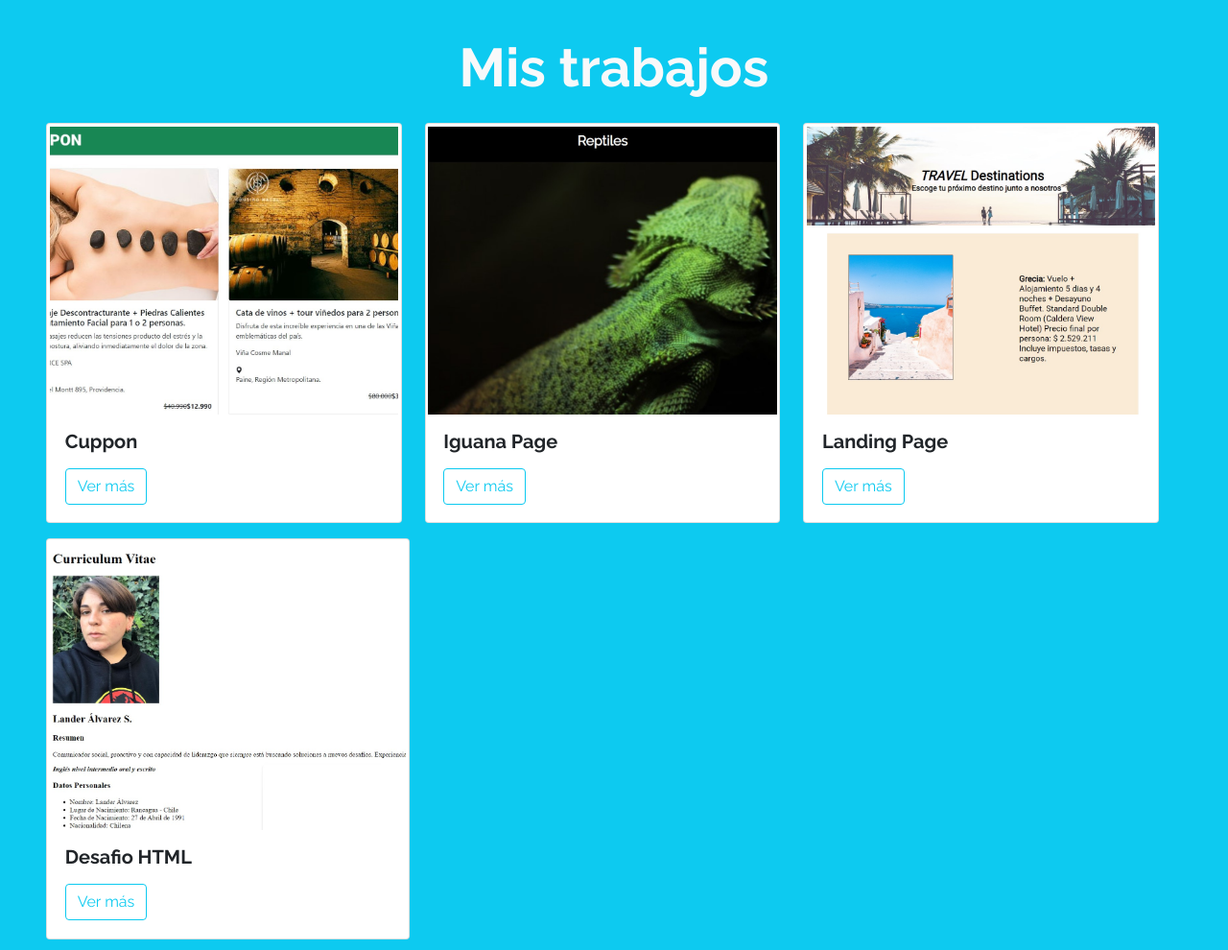
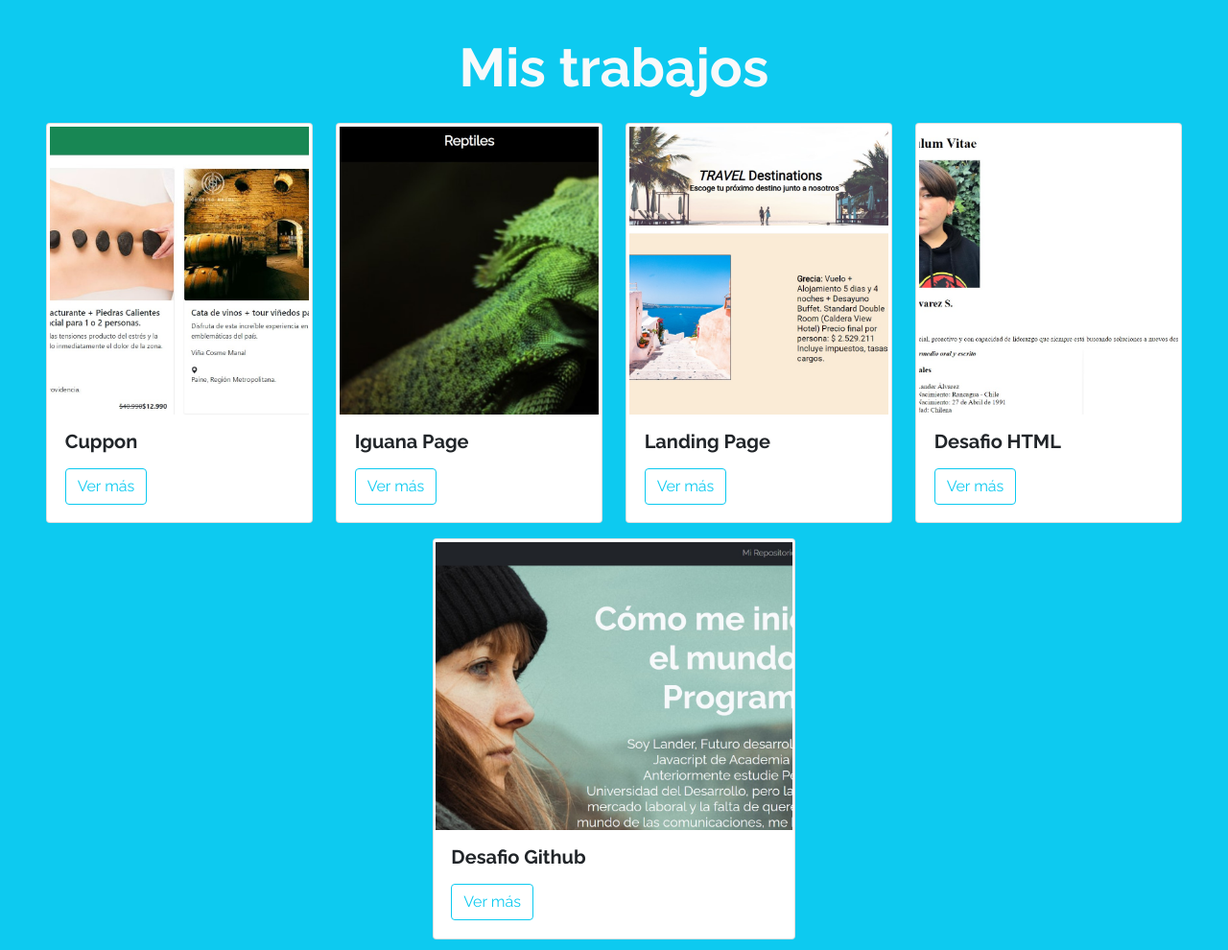
Before and after one commit to LanderA91/Portafolio, a plain HTML site: page index.html in a window 1280 px wide. Shown: the part 1820-2810 px from the top of the page at 96% size. Drawn offline with nearby package versions, Linux system fonts and the light colour scheme.

Commit message:
sistema de columnas section trabajos

```diff
--- a/index.html
+++ b/index.html
@@ -53,7 +53,8 @@
             </div>
             </p>
             <div class="mb-5 pb-5">
-            <a class="btn btn-warning" href="https://github.com/LanderA91" role="button">Mi Repositorio en Github</a>
+                <a class="btn btn-warning" href="https://github.com/LanderA91" role="button">Mi Repositorio en
+                    Github</a>
 
             </div>
         </div>
@@ -66,7 +67,10 @@
         <h2 class="display-3 fw-bold my-4">Acerca de mi</h2>
 
         <p class="my-4">
-        <h2> Soy Lander Álvarez, futuro desarrollador FullStack Javacript de ADL. Anteriormente estudié Periodismo en la Universidad del Desarrollo, pero la saturación del mercado laboral y la falta de incentivos para querer innovar en el mundo de las comunicaciones, me hicieron querer tomar otro rumbo y es así como llegué a la Programación.</h2>
+        <h2> Soy Lander Álvarez, futuro desarrollador FullStack Javacript de ADL. Anteriormente estudié Periodismo en la
+            Universidad del Desarrollo, pero la saturación del mercado laboral y la falta de incentivos para querer
+            innovar en el mundo de las comunicaciones, me hicieron querer tomar otro rumbo y es así como llegué a la
+            Programación.</h2>
 
         </p>
 
@@ -76,14 +80,18 @@
                 <i class="fas fa-camera fa-3x my-3"></i>
                 <h3 class="my-3 fw-bold">Fotografía</h3>
                 <p class="my-3">
-                    Dentro de mis variados hobbies, se encuentra la fotografía la cual llevo realizando desde hace 10 años, participando en concursos y convocatorias a nivel regional y nacional.
+                    Dentro de mis variados hobbies, se encuentra la fotografía la cual llevo realizando desde hace 10
+                    años, participando en concursos y convocatorias a nivel regional y nacional.
                 </p>
             </div>
             <div class="col-12 col-md-4">
                 <i class="fas fa-bullhorn fa-3x my-3"></i>
                 <h3 class="my-3 fw-bold">Vida consciente</h3>
                 <p class="my-3">
-                   Llevo más de 3 años en el mundo de la alimentación consciente, es por ello que para llevar un estilo de vida que se alterna entre en veganismo y el vegetarianismo, que he incursionado cada vez más en la creación de recetas APV, en 2020 tuve un emprendimiento de snacks y dulces veganos, los cuales se comercializaron principalmente en Rancagua y Santiago.
+                    Llevo más de 3 años en el mundo de la alimentación consciente, es por ello que para llevar un estilo
+                    de vida que se alterna entre en veganismo y el vegetarianismo, que he incursionado cada vez más en
+                    la creación de recetas APV, en 2020 tuve un emprendimiento de snacks y dulces veganos, los cuales se
+                    comercializaron principalmente en Rancagua y Santiago.
                 </p>
             </div>
             <div class="col-12 col-md-4">
@@ -93,11 +101,16 @@
 
                 <ol>
                     <li>Certificación Programa de Formación de Lideres, UDD - 2018</li>
+
                     <li>Primer lugar en Proyecto de innovación junto a
                         Fundación Techo-Chile para captación de nuevos
-        socios - 2017.</li>
+                        socios - 2017.
+
+                    </li>
+
                     <li>Participación de Proyecto multimedia "El Nuevo
                         Chile" sobre inmigración - 2017</li>
+
                     <li>Realización de taller radial con los niños y jovenes
                         del Centro Teletón de San Pedro de la Paz,
                         Concepción- 2016</li>
@@ -126,9 +139,9 @@
 
         <h2 class="display-4 fw-bold text-center text-light mb-3 ">Mis trabajos</h2>
 
-        <div class="row">
+
         <div class="row d-flex justify-content-center">
-            <div class="col-12 col-sm-4 py-2">
+            <article class="col-12 col-sm-6 col-md-4 col-xl-3 py-2">
                 <div class="card">
                     <div class="image-top" style="background-image: url(assets/img/card_cuppon1.jpg)"></div>
                     <div class="card-body">
@@ -136,63 +149,67 @@
                         <p class="card-text">
 
                         </p>
-                            <a class="btn btn-outline-info" href="https://landera91.github.io/Desafio-4/" role="button">Ver más</a>
+                        <a class="btn btn-outline-info" href="https://landera91.github.io/Desafio-4/" role="button">Ver
+                            más</a>
 
                         </button>
                     </div>
                 </div>
-            </div>
-            <div class="col-12 col-sm-4 py-2">
+            </article>
+            <article class="col-12 col-sm-6 col-md-4 col-xl-3 py-2">
                 <div class="card">
                     <div class="image-top" style="background-image: url(assets/img/Card_iguana.jpg)"></div>
                     <div class="card-body">
                         <h5 class="card-title fw-bold"> Iguana Page</h5>
                         <p class="card-text">
                         </p>
-                        <a class="btn btn-outline-info" href="https://landera91.github.io/Desafio-3/" role="button">Ver más</a>
+                        <a class="btn btn-outline-info" href="https://landera91.github.io/Desafio-3/" role="button">Ver
+                            más</a>
                         </button>
                     </div>
                 </div>
-            </div>
-            <div class="col-12 col-sm-4 py-2">
+            </article>
+            <article class="col-12 col-sm-6 col-md-4 col-xl-3 py-2">
                 <div class="card">
                     <div class="image-top" style="background-image: url(assets/img/Card_vacaciones.jpg)"></div>
                     <div class="card-body">
                         <h5 class="card-title fw-bold">Landing Page</h5>
                         <p class="card-text">
                         </p>
-                        <a class="btn btn-outline-info" href="https://landera91.github.io/Desafio-2/" role="button">Ver más</a>
+                        <a class="btn btn-outline-info" href="https://landera91.github.io/Desafio-2/" role="button">Ver
+                            más</a>
                         </button>
                     </div>
                 </div>
-            </div>
-        </div>
-        <div class="col-12 col-sm-4 py-2">
+            </article>
+            <article class="col-12 col-sm-6 col-md-6 col-xl-3 py-2">
                 <div class="card">
                     <div class="image-top" style="background-image: url(assets/img/CV\ card.jpg)"></div>
                     <div class="card-body">
                         <h5 class="card-title fw-bold">Desafio HTML</h5>
                         <p class="card-text">
                         </p>
-                    <a class="btn btn-outline-info" href="https://landera91.github.io/Desafio-1/" role="button">Ver más</a>
+                        <a class="btn btn-outline-info" href="https://landera91.github.io/Desafio-1/" role="button">Ver
+                            más</a>
                         </button>
                     </div>
                 </div>
-        </div>
-    </div>
-    <div class="col-12 col-sm-4 py-2">
+            </article>
+            <article class="col-12 col-sm-12 col-md-6 col-xl-4 py-2">
                 <div class="card">
                     <div class="image-top" style="background-image: url(assets/img/Desafio\ 5.jpg)"></div>
                     <div class="card-body">
                         <h5 class="card-title fw-bold">Desafio Github</h5>
                         <p class="card-text">
                         </p>
-                <a class="btn btn-outline-info" href="https://landera91.github.io/Desafio-5/" role="button">Ver más</a>
+                        <a class="btn btn-outline-info" href="https://landera91.github.io/Desafio-5/" role="button">Ver
+                            más</a>
                         </button>
                     </div>
                 </div>
+            </article>
         </div>
-</div>
+
 
     </section>
 
```
Lines whose indentation alone changed are shown as unchanged.
